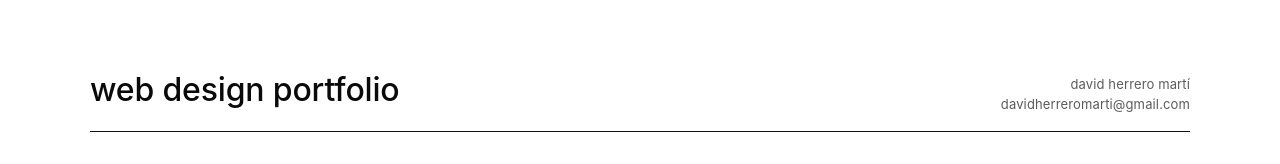
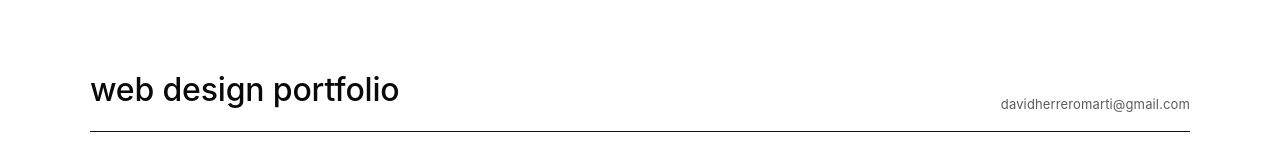
Before and after one commit to dahemar/dhm_portfolio, a plain HTML site: page index.html in a window 1280 px wide. Shown: the top 164 px of the page. Drawn offline with Linux system fonts and the light colour scheme; no server answers.

Commit message:
Remove visible name from header

```diff
--- a/index.html
+++ b/index.html
@@ -163,7 +163,6 @@
     <header>
       <h1>web design portfolio</h1>
       <div class="meta">
-        <div>david herrero martí</div>
         <a href="mailto:davidherreromarti@gmail.com">davidherreromarti@gmail.com</a>
       </div>
     </header>
```
